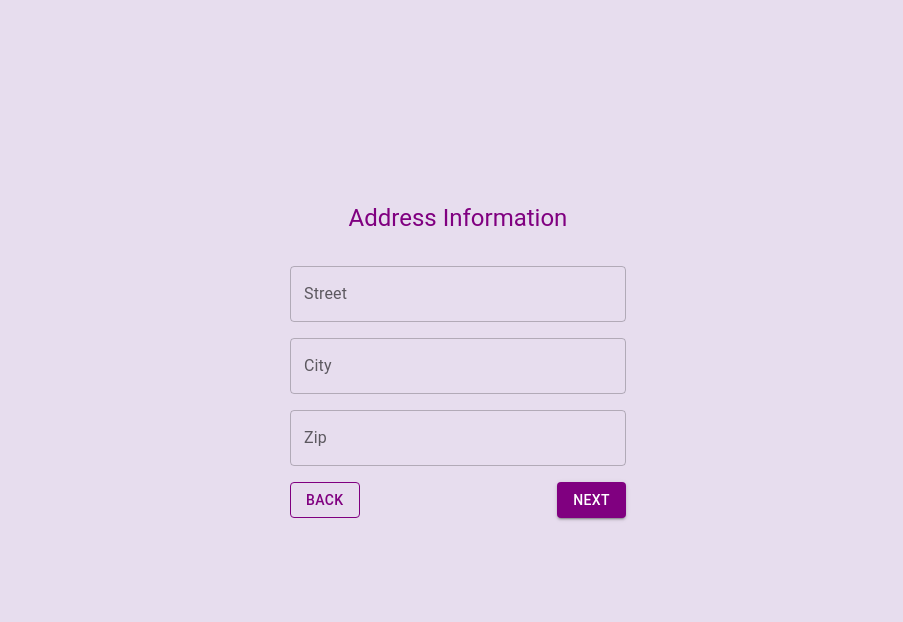
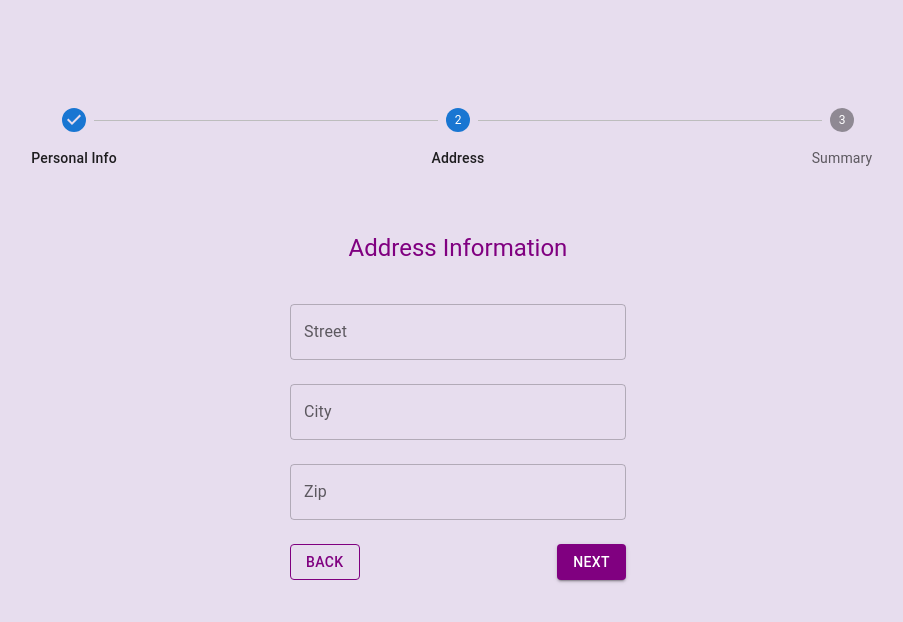
Before and after one commit to thxsni004/IntervalSampleProject, a React (Vite) app in the folder client/: page /multi in a window 1280 px wide. Both pictures are taken after typing "Sample", "name@example.com" into the empty fields and a click on the button "NEXT". Shown: the top 622 px of the page, without its empty margins (182-1085 px from the left). Built offline with nearby package versions, Linux system fonts and the light colour scheme.

Commit message:
added successfully

```diff
--- a/client/src/components/multi-step-wizard/AddressForm.jsx
+++ b/client/src/components/multi-step-wizard/AddressForm.jsx
@@ -33,9 +33,9 @@ const AddressForm = ({next,back}) => {
 <Form>
 
 <Box sx={{display:'flex' ,
- p:4 ,
+ p:{xs:2, sm:2.5 , md:4} ,
 flexDirection:'column',
- gap:2,
+ gap:{xs:2 , sm:2.5 , md:3},
 width:{xs:'100%' ,sm:400}
 
     }}>
--- /dev/null
+++ b/client/src/components/multi-step-wizard/FormStepper.jsx
@@ -0,0 +1,21 @@
+// src/components/multi-step-wizard/FormStepper.jsx
+import React from "react";
+import { Box, Stepper, Step, StepLabel } from "@mui/material";
+
+const steps = ["Personal Info", "Address", "Summary"];
+
+const FormStepper = ({ step }) => {
+  return (
+    <Box sx={{ width: "100%", mb: 4 }}>
+      <Stepper activeStep={step - 1} alternativeLabel>
+        {steps.map((label) => (
+          <Step key={label}>
+            <StepLabel>{label}</StepLabel>
+          </Step>
+        ))}
+      </Stepper>
+    </Box>
+  );
+};
+
+export default FormStepper;
--- a/client/src/components/multi-step-wizard/Summary.jsx
+++ b/client/src/components/multi-step-wizard/Summary.jsx
@@ -1,7 +1,7 @@
 import React, { useState } from 'react'
 import { useDispatch, useSelector } from 'react-redux'
 import { submitForm } from '../../redux/features/formSlice';
-import { CardContent, Typography ,Box,Card, Button, Snackbar } from '@mui/material';
+import { CardContent, Typography ,Box,Card, Button, Snackbar ,Alert } from '@mui/material';
 
 const Summary = ({back}) => {
     const{personalInfo,address}=useSelector((state)=>state.form)
@@ -54,12 +54,39 @@ const Summary = ({back}) => {
 <Button onClick={handleSubmit} variant='contained' sx={{bgcolor:'purple'}} >Submit</Button>
     </Box>
 
-    <Snackbar
+    {/* <Snackbar
     open={open}
     autoHideDuration={3000}
     message='Form submitted successfully'
     onClose={()=>setOpen(false)}
-    />
+    /> */}
+     <Snackbar
+      open={open}
+      autoHideDuration={3000}
+      onClose={()=>setOpen(false)}
+      anchorOrigin={{ vertical: 'bottom', horizontal: 'center' }}
+    >
+      <Alert
+        onClose={() => setOpen(false)}
+        severity="success"
+        variant="filled"
+        sx={{
+          width: '100%',
+          color: 'green',
+          bgcolor: 'white',
+          fontWeight: 'bold',
+          fontFamily: 'times new roman',
+          borderRadius:4,
+        }}
+      >
+         Form Submitted Successfully!
+      </Alert>
+    </Snackbar>
+
+
+
+
+
 
 </Box>
   )
--- a/client/src/pages/MultiStepForm.jsx
+++ b/client/src/pages/MultiStepForm.jsx
@@ -3,6 +3,9 @@ import React, { useState } from 'react'
 import PersonalInfoForm from '../components/multi-step-wizard/PersonalInfoForm'
 import AddressForm from '../components/multi-step-wizard/AddressForm'
 import Summary from '../components/multi-step-wizard/Summary'
+import FormStepper from "../components/multi-step-wizard/FormStepper";
+
+
 
 const MultiStepForm = () => {
 
@@ -18,6 +21,7 @@ const MultiStepForm = () => {
       minHeight:'80vh'
 
     }}>
+            <FormStepper step={step} />
     {step ===1 &&   <PersonalInfoForm next={()=> setStep(2)} /> }
 
    {step ===2  &&  <AddressForm next={()=>setStep(3)} back={()=>setStep(1)} />}
```
